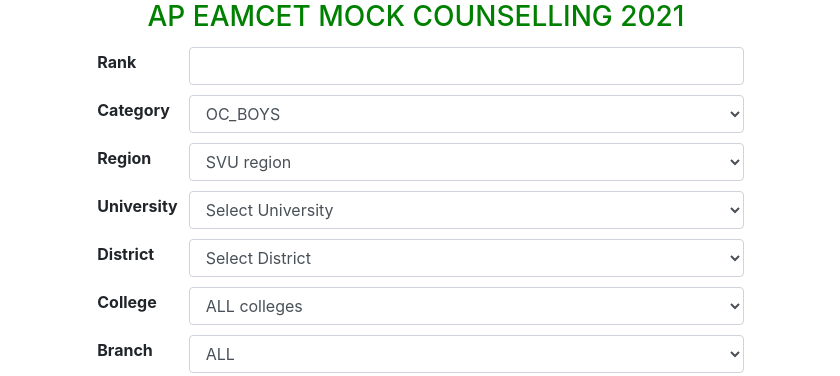
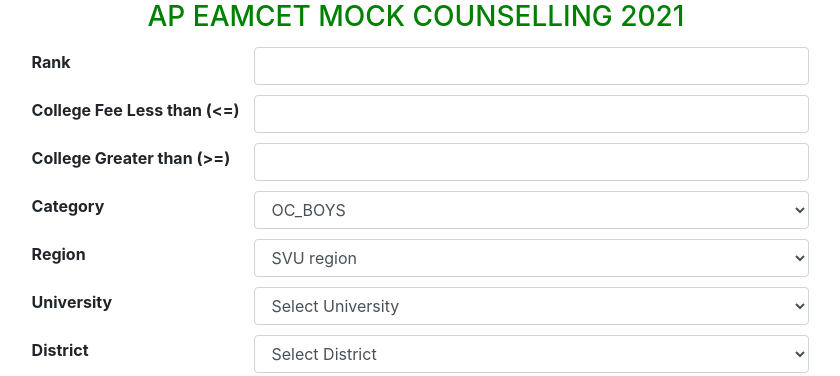
Before and after one commit to balaobireddy408/ap-eamcet-mock-counselling-21, a React app: page public/index.html in a window 1280 px wide. Shown: the top 376 px of the page, without its empty margins (224-1064 px from the left). Built offline with nearby package versions, Linux system fonts and the light colour scheme; files whose address does not match are found by name.

Commit message:
Update index.html

```diff
--- a/public/index.html
+++ b/public/index.html
@@ -37,6 +37,22 @@
       </th>
       <td>
          <input id="rank" class='form-control' name="rank" type="number" min="1"  value="">
+      </td>
+    </tr>
+	<tr>
+      <th>
+    	<label for="lessCollegeFee">College Fee Less than (<=) <label>
+      </th>
+      <td>
+         <input id="lessCollegeFee" class='form-control' name="lessCollegeFee" type="number"  value="">
+      </td>
+    </tr>
+    <tr>
+      <th>
+    	<label for="greaterCollegeFee">College Greater than (>=) <label>
+      </th>
+      <td>
+         <input id="greaterCollegeFee"  class='form-control' name="greaterCollegeFee" type="number"  value="">
       </td>
     </tr>
     <tr>
@@ -220,6 +236,8 @@ var list3 = [{"inst_code":"AITT","inst_name":"ANNAMACHARYA INST OF TECHNOLOGYAND
      var  rank       = document.querySelector("#rank").value ;
      var  branch       = document.querySelector("#branch").value ;
      var  college_table  = document.querySelector("#college_table");
+     var lessCollegeFee = document.querySelector("#lessCollegeFee").value;
+     var greaterCollegeFee = document.querySelector("#greaterCollegeFee").value;
 
      if(rank==""){
        alert("PLease enter your rank");
@@ -233,7 +251,9 @@ var list3 = [{"inst_code":"AITT","inst_name":"ANNAMACHARYA INST OF TECHNOLOGYAND
  	     		(!!region ? obj["REG"] == region : true ) &&
  	     		(!!branch ? obj["branch_code"] == branch : true ) &&
  	     		(!!college_table.value ?  obj["inst_code"] == college_table.value : true) &&
- 	     		obj[category] >= parseInt(rank);
+ 	     		obj[category] >= parseInt(rank) &&
+ 	     		(!!lessCollegeFee ? obj["COLLFEE"] <= lessCollegeFee : true ) &&
+ 	     		(!!greaterCollegeFee ? obj["COLLFEE"] >= greaterCollegeFee : true ) ;
  		 });
  		 var htmltable = "";
  		 filteredList = filteredList.sort(function(first, second){
```
